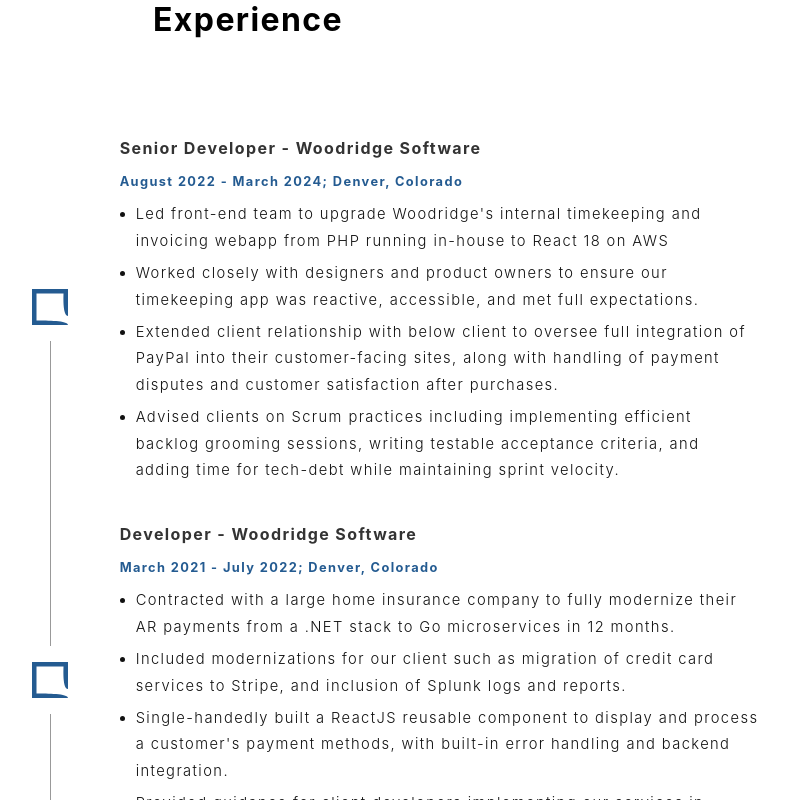
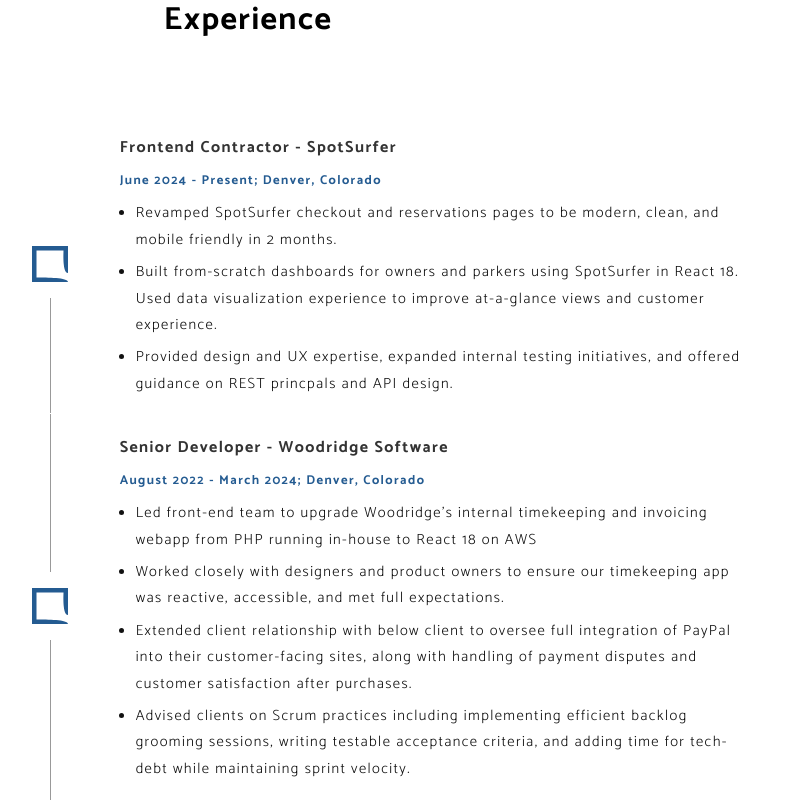
Before and after one commit to joshuadschoep/schoepproject-com, a React app: page / in a window 1280 px wide. Shown: the part 700-1500 px from the top of the page, without its empty margins (392-1180 px from the left). Built offline with nearby package versions, Linux system fonts and the light colour scheme.

Commit message:
Added new experience

```diff
--- a/src/index.scss
+++ b/src/index.scss
@@ -1,8 +1,6 @@
 body {
   margin: 0;
-  font-family: -apple-system, BlinkMacSystemFont, 'Segoe UI', 'Roboto', 'Oxygen',
-    'Ubuntu', 'Cantarell', 'Fira Sans', 'Droid Sans', 'Helvetica Neue',
-    sans-serif;
+  font-family: 'Catamaran', 'Roboto', 'Ubuntu', sans-serif;
   -webkit-font-smoothing: antialiased;
   -moz-osx-font-smoothing: grayscale;
 }
--- a/src/pages/home/splashes/timeline/const.ts
+++ b/src/pages/home/splashes/timeline/const.ts
@@ -1,6 +1,18 @@
 export const LABEL = 'Experience';
 
 export const TIMELINE_ITEMS = [
+  {
+    group: 'SpotSurfer',
+    title: 'Frontend Contractor',
+    location: 'Denver, Colorado',
+    tasks: [
+      'Revamped SpotSurfer checkout and reservations pages to be modern, clean, and mobile friendly in 2 months.',
+      'Built from-scratch dashboards for owners and parkers using SpotSurfer in React 18. Used data visualization experience to improve at-a-glance views and customer experience.',
+      'Provided design and UX expertise, expanded internal testing initiatives, and offered guidance on REST princpals and API design.',
+    ],
+    startDate: 'June 2024',
+    endDate: 'Present',
+  },
   {
     group: 'Woodridge Software',
     title: 'Senior Developer',
```
Also changed, not shown: 1 other file (tests, documents, lock files or other folders).
